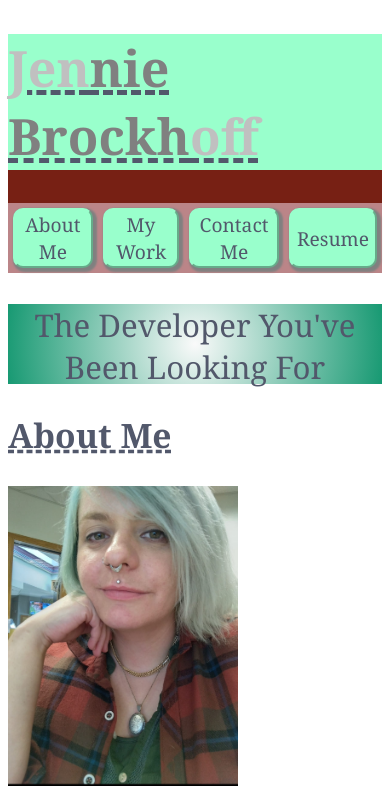
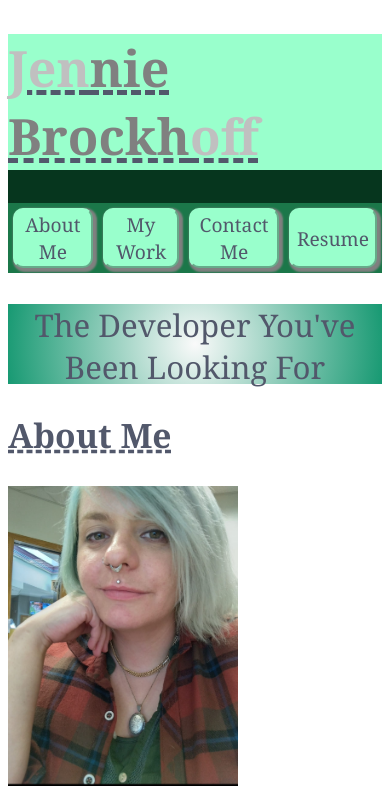
Before and after one commit to Jbrockhoff/Portfolio, a plain HTML site: page index.html in a window 390 px wide. Shown: the top 809 px of the page. Drawn offline with Linux system fonts and the light colour scheme.

Commit message:
edited HTML

```diff
--- a/assets/style.css
+++ b/assets/style.css
@@ -112,14 +112,14 @@ footer {
 /* Tablets - header changes color */
 @media screen and (max-width: 992px) {
     header {
-      background: #772014;
+      background: #06361e;
     }
   }
 
   /* Large smartphones - navbar changes color */
   @media screen and (max-width: 768px) {
     nav {
-      background-color: #bb8588;
+      background-color: #1b7749;
     }
   }
 
--- a/index.html
+++ b/index.html
@@ -34,19 +34,15 @@
 
         <section id="work">
           <h2>My Work</h2>
-          <div class="image-container">
+          <!--<div class="image-container">-->
             <img src="./assets/images/horiseons2.jpg" alt="Application screenshot" width="1470" height="750" />
-          </div>
+
 
           <div class="text overlay">Horiseons Marketing Application</div>
           <img src="./assets/images/womankeyboard.jpg" alt="keyboard" width="500" height="350">
           <img src="./assets/images/tablet.jpg" alt="tablet" width="500" height="350">
           <img src="./assets/images/network.jpg" alt="network" width="500" height="350">
           <img src="./assets/images/teamwork.jpg" alt="working together" width="500" height="350">
-        </section>
-
-
-          <!--first project needs to be bigger, others are placeholders-->
         </section>
 
         <section id="contact">
```
